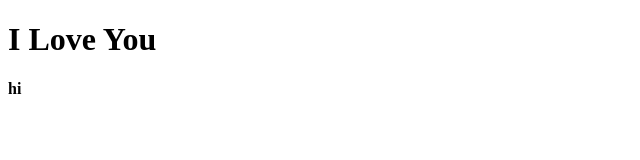
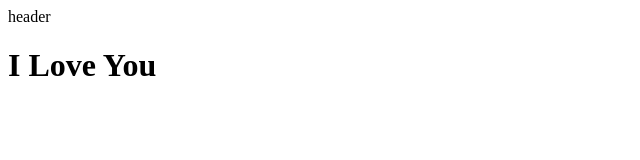
Before and after one commit to reyhanehv1426-source/projectGit1---Copy, a plain HTML site: page index.html in a window 1280 px wide. Shown: the whole page, without its empty margins (0-640 px from the left). Drawn offline with Linux system fonts and the light colour scheme.

Commit message:
header created

```diff
--- a/index.html
+++ b/index.html
@@ -6,7 +6,9 @@
     <title>Document</title>
 </head>
 <body>
+    <header>
+        header
+    </header>
     <h1>I Love You</h1>
-    <h4>hi</h4>
 </body>
 </html>
--- a/style.css
+++ b/style.css
@@ -0,0 +1,3 @@
+header{
+    background-color: blueviolet;
+}
```
